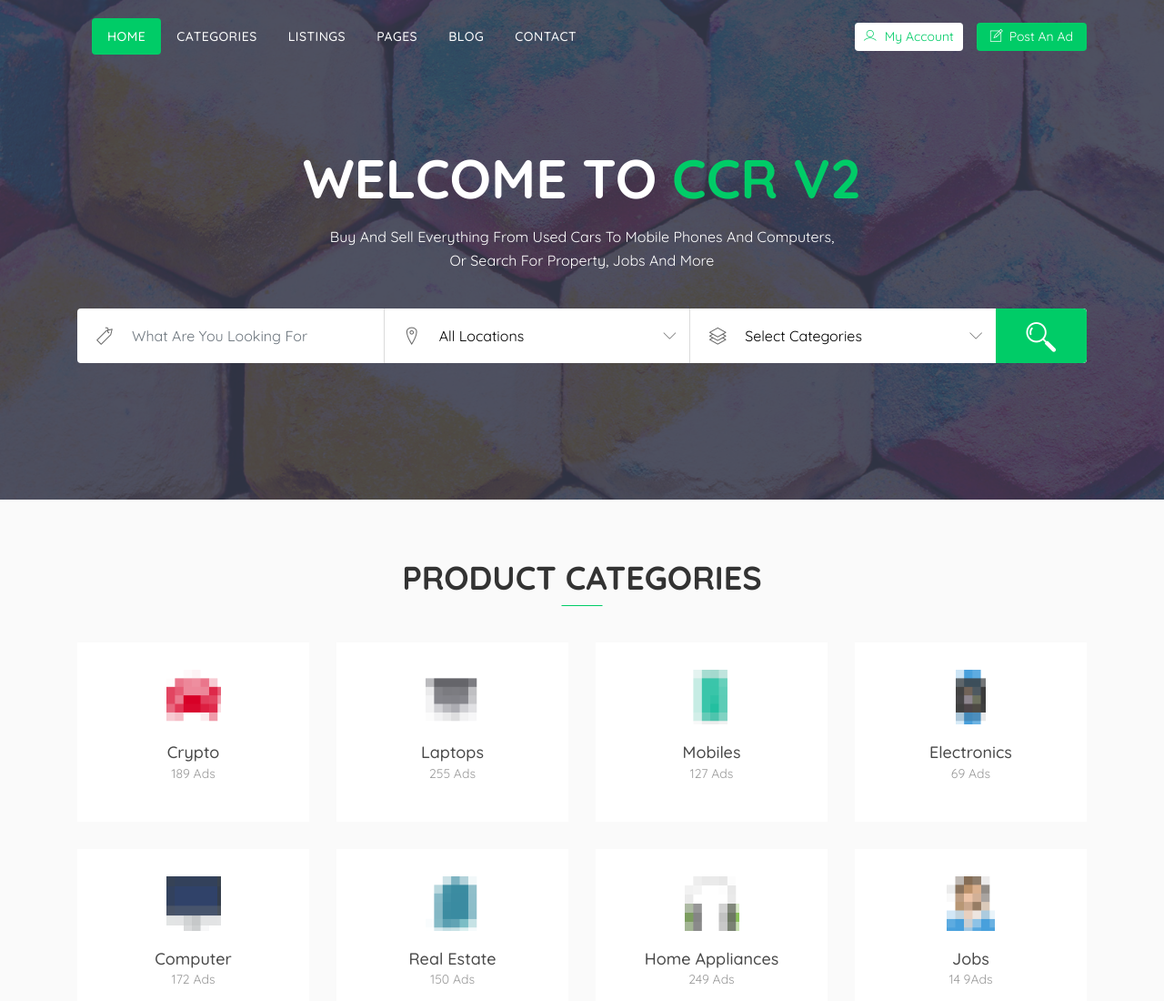
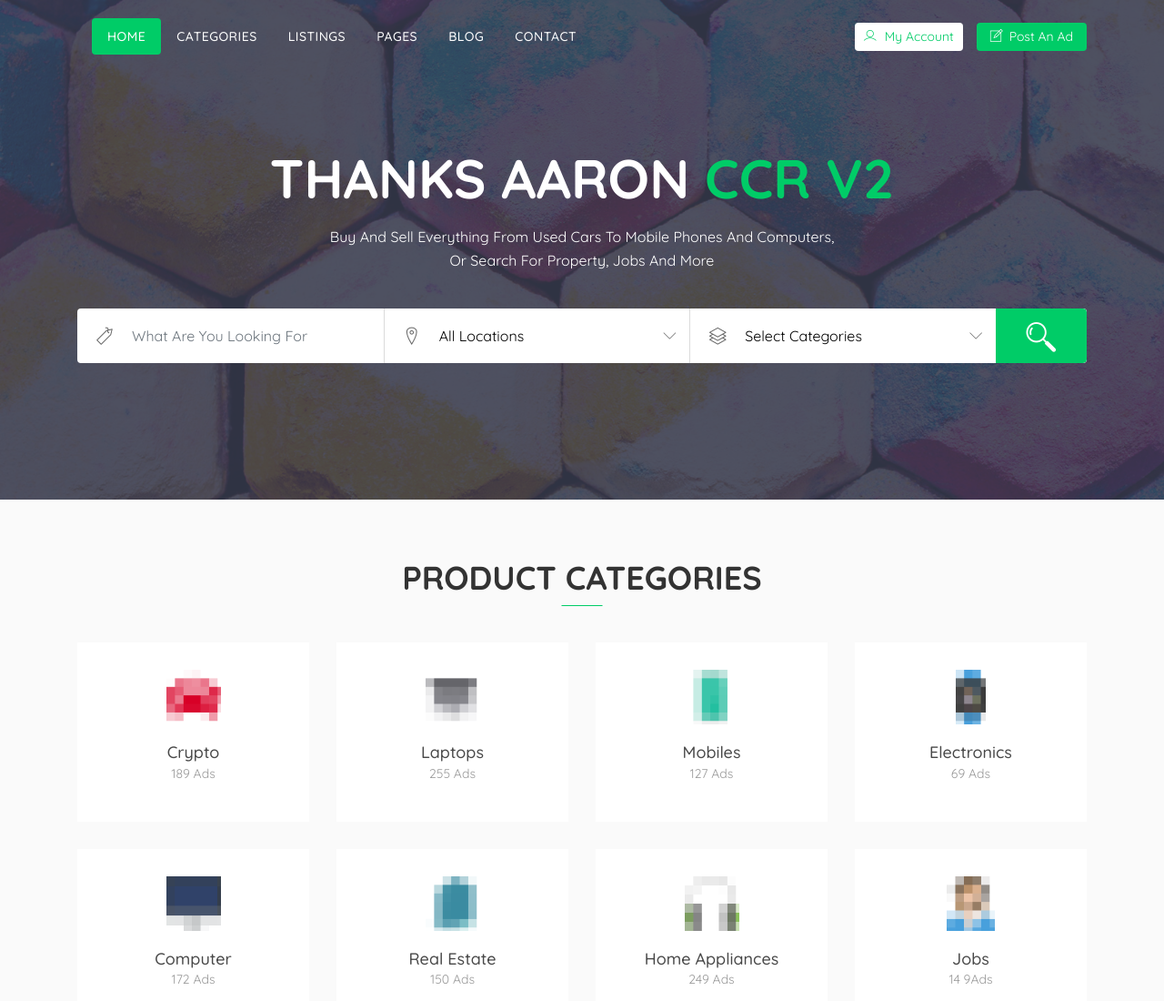
Before and after one commit to Takeover-Projects/ccr, a plain HTML site: page index.html in a window 1280 px wide. Shown: the top 1100 px of the page at 91% size. Drawn offline with nearby package versions, Linux system fonts and the light colour scheme; some packages are replaced by stand-ins of ours; a script that the page names is missing; files whose address does not match are found by name.

Commit message:
thanks aaron headlinne change

```diff
--- a/index.html
+++ b/index.html
@@ -187,7 +187,7 @@
           <div class="row">
             <div class="col-md-12 col-lg-12 col-xs-12 text-center">
               <div class="contents">
-                <h1 class="head-title">Welcome to <span class="year">CCR v2</span></h1>
+                <h1 class="head-title">Thanks Aaron <span class="year">CCR v2</span></h1>
                 <p>Buy And Sell Everything From Used Cars To Mobile Phones And Computers, <br> Or Search For Property, Jobs And More</p>
                 <div class="search-bar">
                   <fieldset>
```
